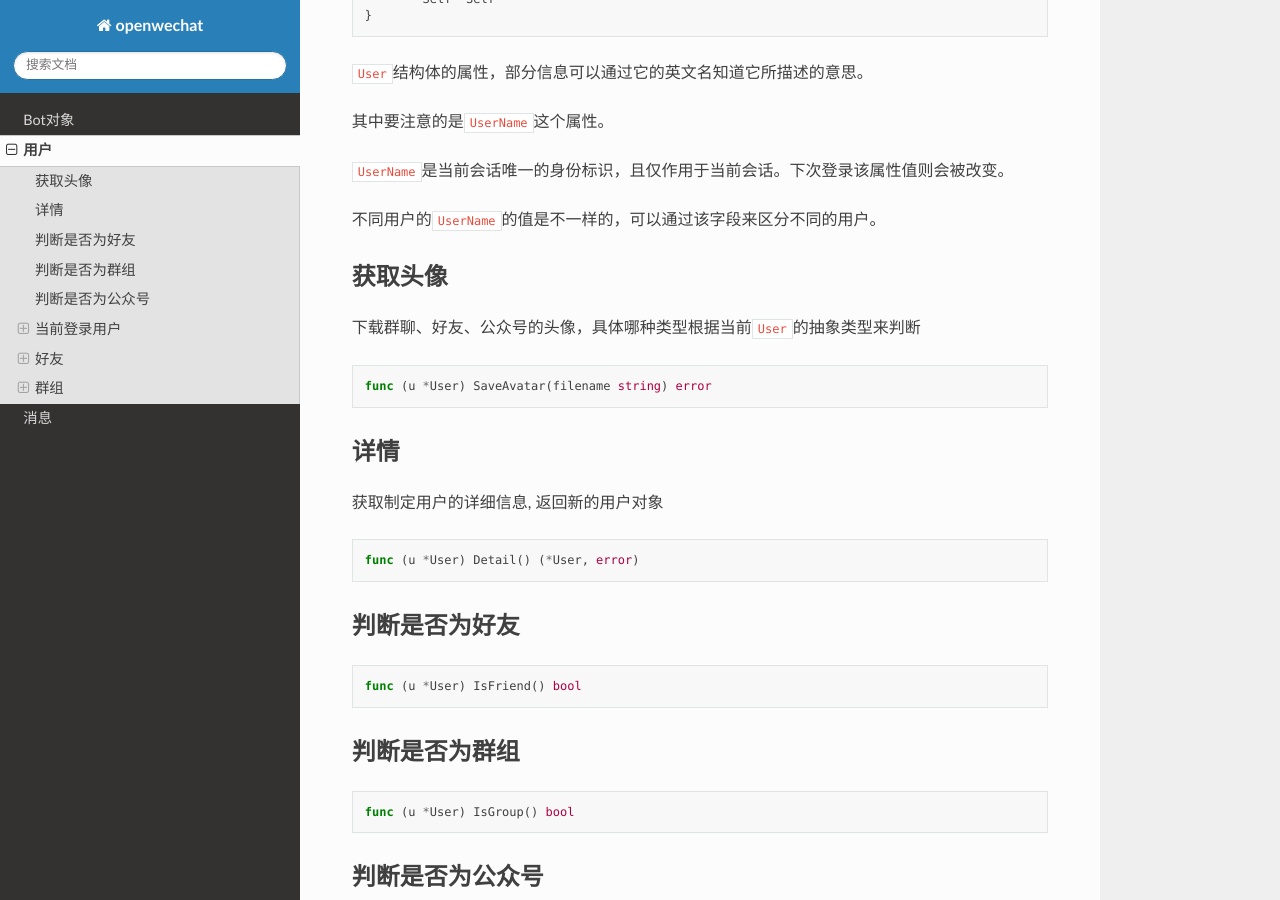
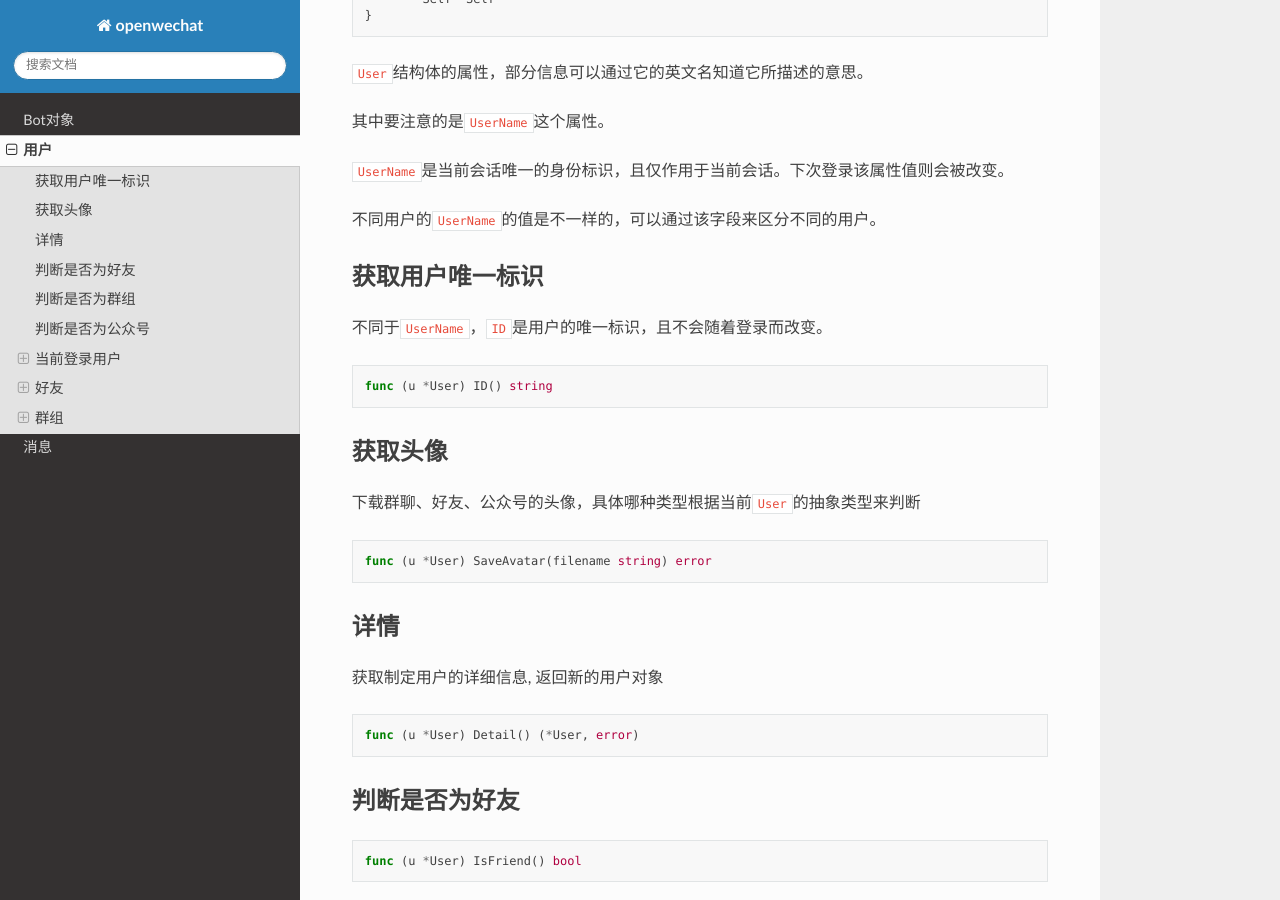
Before and after one commit to eatmoreapple/openwechat, a Sphinx documentation site: the page built from source/user.md, in a window 1280 px wide and 900 px high, scrolled down 843 px. Built offline with Sphinx 7.4.7 and the Read the Docs theme 2.0.0, drawn with Linux system fonts in a browser that asks for light colours.

Commit message:
update doc

````diff
--- a/source/user.md
+++ b/source/user.md
@@ -52,7 +52,13 @@ type User struct {
 不同用户的`UserName`的值是不一样的，可以通过该字段来区分不同的用户。
 
 
+#### 获取用户唯一标识
 
+不同于`UserName`，`ID`是用户的唯一标识，且不会随着登录而改变。
+
+```go
+func (u *User) ID() string
+```
 
 
 #### 获取头像
````
